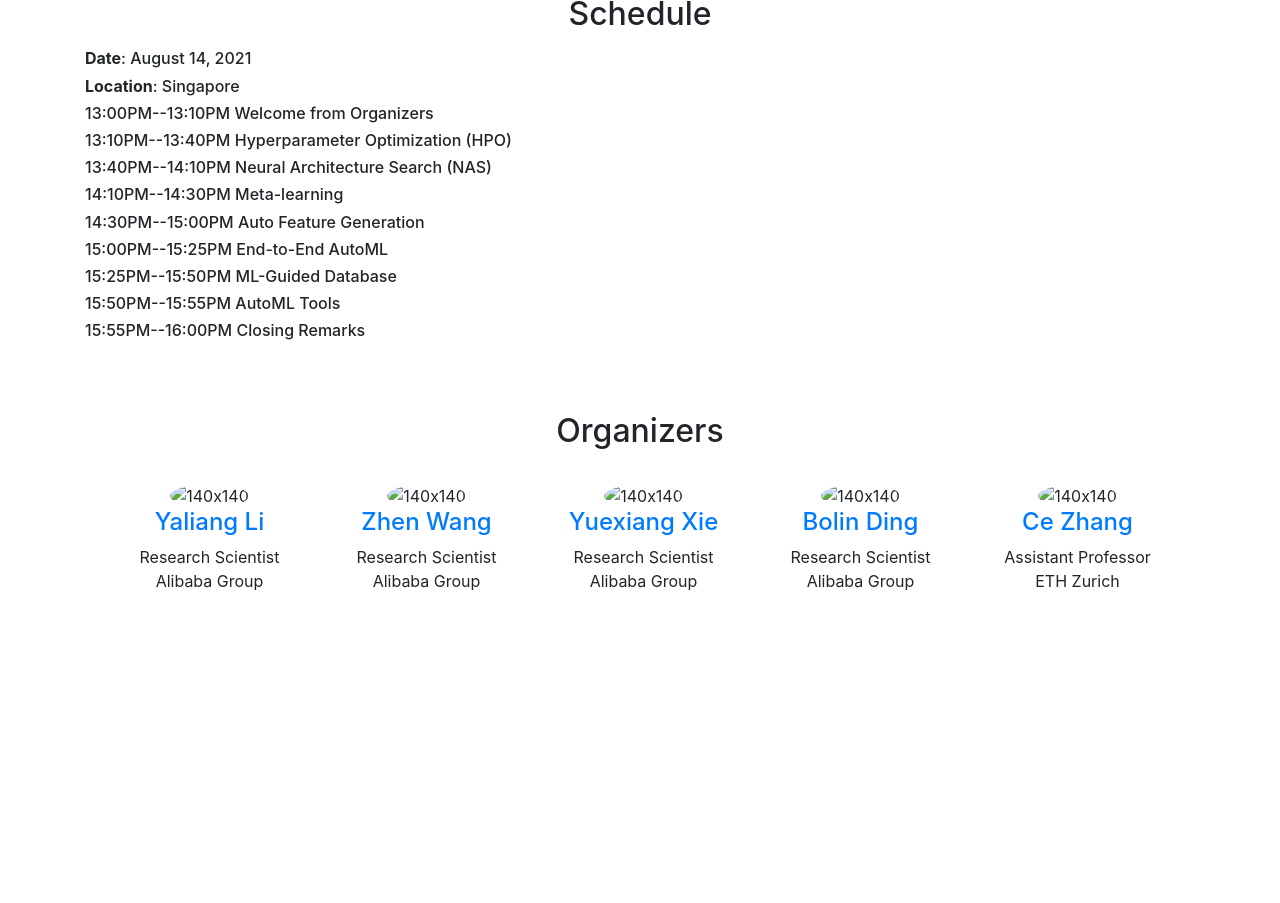
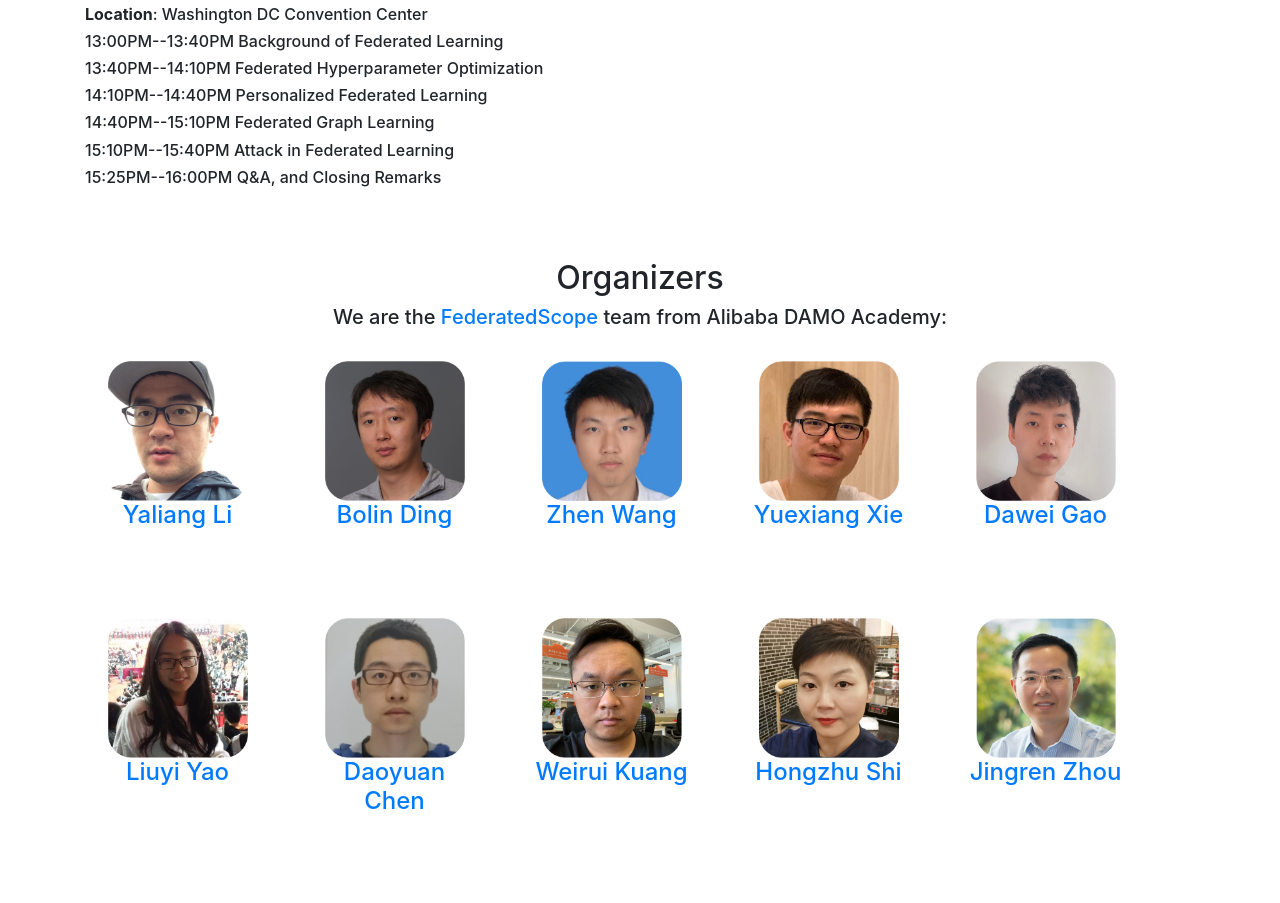
Before and after one commit to joneswong/KDD22FLTutorial, a plain HTML site: page index.html in a window 1280 px wide. Shown: the part 749-1652 px from the top of the page. Before the commit the page ends 1439 px from the top, so only its background shows below. Drawn offline with nearby package versions, Linux system fonts and the light colour scheme.

Commit message:
first version

```diff
--- a/index.html
+++ b/index.html
@@ -5,7 +5,7 @@
   <meta charset="utf-8">
   <meta http-equiv="X-UA-Compatible" content="IE=edge">
   <meta name="viewport" content="width=device-width, initial-scale=1.0">
-  <title>AutoML: A Perspective where Industry Meets Academy</title>
+  <title>A Practical Introduction to Federated Learning</title>
   <!-- Bootstrap -->
   <link rel="stylesheet" href="https://maxcdn.bootstrapcdn.com/bootstrap/4.0.0/css/bootstrap.min.css" integrity="sha384-Gn5384xqQ1aoWXA+058RXPxPg6fy4IWvTNh0E263XmFcJlSAwiGgFAW/dAiS6JXm" crossorigin="anonymous">
   <script src="https://maxcdn.bootstrapcdn.com/bootstrap/4.0.0/js/bootstrap.min.js" integrity="sha384-JZR6Spejh4U02d8jOt6vLEHfe/JQGiRRSQQxSfFWpi1MquVdAyjUar5+76PVCmYl" crossorigin="anonymous"></script>
@@ -13,7 +13,7 @@
 
 <body>
 <nav class="navbar navbar-expand-lg navbar-light bg-light">
-      <a class="navbar-brand" href="#">KDD-21 Tutorial</a>
+      <a class="navbar-brand" href="#">KDD 2022 Hands-on Tutorial</a>
       <button class="navbar-toggler" type="button" data-toggle="collapse" data-target="#navbarSupportedContent" aria-controls="navbarSupportedContent" aria-expanded="false" aria-label="Toggle navigation"> <span class="navbar-toggler-icon"></span> </button>
       <div class="collapse navbar-collapse" id="navbarSupportedContent">
         <ul class="navbar-nav mr-auto">
@@ -28,10 +28,10 @@
         <div class="container">
           <div class="row">
             <div class="col-10 col-lg-12">
-              <h2 class="text-center">KDD-21 Tutorial</h2>
-              <h1 class="text-center"><strong>AutoML: A Perspective where Industry Meets Academy</strong></h1>
-              <h4 class="text-center"><em><strong>Date & Time</strong></em>: 13:00 pm - 16:00 pm, August 14, 2021</h4>
-              <h4 class="text-center"><em><b>Location</b></em>: Singapore</h4>
+              <h2 class="text-center">KDD 2022 Hands-on Tutorial</h2>
+              <h1 class="text-center"><strong>A Practical Introduction to Federated Learning</strong></h1>
+              <h4 class="text-center"><em><strong>Date & Time</strong></em>: August 16, 2022</h4>
+              <h4 class="text-center"><em><b>Location</b></em>: Washington DC Convention Center</h4>
             </div>
           </div>
         </div>
@@ -39,8 +39,9 @@
 	  <div class="container">
 	  <div class="row">
           <div class="col-sm-6 col-lg-12">
-	  <p class="text-justify">Machine learning methods have been adopted for various real-world applications, ranging from social networks, online image/video-sharing platforms, and e-commerce to education, healthcare, etc. However, several components of machine learning methods, including data representation, hyperparameter and model architecture, can largely affect their performance in practice. Moreover, the explosions of data scale and model size make the optimization of these components more and more time-consuming for machine learning developers. To tackle these challenges, Automated Machine Learning (AutoML) aims to automate the process of applying machine learning methods to solve real-world application tasks, reducing the time of tuning machine learning methods while maintaining good performance. In this tutorial, we will introduce the main research topics of AutoML, including Hyperparameter Optimization, Neural Architecture Search and Meta-Learning. Two emerging topics of AutoML, DNN-based Feature Generation and Machine Learning Guided Database, will also be discussed as they are important components for real-world applications. For each topic, we will motivate it with examples from industry, illustrate the state-of-the-art methods, and discuss their pros and cons from both perspectives of industry and academy. We will also discuss some future research directions based on our experience from industry and the trends in academy.</p>
-	  <p><h5>Tutorial Slides</h5>	<a href="materials/slides.pdf" target="_blank"><b>slides.pdf</b></a> </p>
+	  <p class="text-justify">As Internet users attach importance to their own privacy, and a number of laws and regulations go into effect in most countries, Internet products need to provide users with privacy protection. As one of the feasible solutions to provide such privacy protection, federated learning has rapidly gained popularity in both academia and industry in recent years. In this tutorial, we will start off with some real-world tasks to illustrate the topic of federated learning, and cover some basic concepts and important scenarios including cross-device and cross-silo settings. Along with it, we will give several demonstrations with popular federated learning frameworks. We will also show how to do the automatic hyperparameter tuning with federated learning to significantly save their efforts in practice. Then we dive into three parallel hot topics, Personalized Federated Learning, Federated Graph Learning, and Attack in Federated Learning. For each of them, we will motivate it with real-world applications, illustrate the state-of-the-art methods, and discuss their pros and cons using concrete examples. As the last part, we will point out some future research directions.
+</p>
+	  <p><h5>Tutorial Slides</h5> will be uploaded soon.</p>
 	</div>
     </div>
 	</div>
@@ -56,17 +57,14 @@
         </div>
         <div class="row">
           <div class="col-sm-6 col-lg-12" style="margin-bottom: 3em;">
-			<h6 class="text-left"><b>Date</b>: August 14, 2021</h6>
-			<h6 class="text-left"><b>Location</b>: Singapore</h6>
-                        <h6 class="text-left">13:00PM--13:10PM Welcome from Organizers</h6>
-			<h6 class="text-left">13:10PM--13:40PM Hyperparameter Optimization (HPO)</h6>
-			<h6 class="text-left">13:40PM--14:10PM Neural Architecture Search (NAS)</h6>
-			<h6 class="text-left">14:10PM--14:30PM Meta-learning</h6>
-			<h6 class="text-left">14:30PM--15:00PM Auto Feature Generation</h6>
-			<h6 class="text-left">15:00PM--15:25PM End-to-End AutoML</h6>
-			<h6 class="text-left">15:25PM--15:50PM ML-Guided Database</h6>
-			<h6 class="text-left">15:50PM--15:55PM AutoML Tools</h6>
-			<h6 class="text-left">15:55PM--16:00PM Closing Remarks</h6>
+			<h6 class="text-left"><b>Date</b>: August 16, 2022</h6>
+			<h6 class="text-left"><b>Location</b>: Washington DC Convention Center</h6>
+			<h6 class="text-left">13:00PM--13:40PM Background of Federated Learning</h6>
+			<h6 class="text-left">13:40PM--14:10PM Federated Hyperparameter Optimization</h6>
+			<h6 class="text-left">14:10PM--14:40PM Personalized Federated Learning</h6>
+			<h6 class="text-left">14:40PM--15:10PM Federated Graph Learning</h6>
+			<h6 class="text-left">15:10PM--15:40PM Attack in Federated Learning</h6>
+			<h6 class="text-left">15:25PM--16:00PM Q&A, and Closing Remarks</h6>
             <p> </p>
           </div>
 		</div>
@@ -76,40 +74,54 @@
         <div class="row">
           <div class="col-lg-12 mb-4 mt-2 text-center">
             <h2><a id="Organizers">Organizers</a></h2>
+            <h5>We are the <a href="https://federatedscope.io/" target="_blank">FederatedScope</a> team from Alibaba DAMO Academy:</h5>
           </div>
         </div>
       <div class="container ">
-  <div class="row">
-          <div class="col-md-6 col-sm-12 text-center col-lg-2" style="margin-bottom: 5em; margin-right: 2em; margin-left: 2em;">
-            <img class="rounded-circle" alt="140x140" style="width: 140px; height: 140px;" src="materials/yaliang.png" data-holder-rendered="true">
-			  <h4><a href="https://sites.google.com/site/yaliangli/" target="_blank">Yaliang Li</a></h4>
-            <p>Research Scientist<br>Alibaba Group</p>
+        <div class="row">
+          <div class="col-md-6 col-sm-12 text-center col-lg-2" style="margin-bottom: 5em; margin-right: 2em;">
+            <img alt="140x140" style="width: 140px; height: 140px;" src="materials/yaliang.png" data-holder-rendered="true">
+            <h4><a href="https://sites.google.com/site/yaliangli/" target="_blank">Yaliang Li</a></h4>
+          </div>
+          <div class="col-md-6 col-sm-12 text-center col-lg-2" style="margin-bottom: 5em; margin-right: 2em;">
+            <img alt="140x140" style="width: 140px; height: 140px;" src="materials/bolin.png" data-holder-rendered="true">
+            <h4><a href="https://www.bolin-ding.com/index.html" target="_blank">Bolin Ding</a></h4>
           </div>
 	  <div class="col-md-6 col-sm-12 text-center col-lg-2" style="margin-bottom: 5em; margin-right: 2em;">
-            <img class="rounded-circle" alt="140x140" style="width: 140px; height: 140px;" src="materials/zhen.png" data-holder-rendered="true">
+            <img alt="140x140" style="width: 140px; height: 140px;" src="materials/zhen.png" data-holder-rendered="true">
 		<h4><a href="https://joneswong.github.io/about/" target="_blank">Zhen Wang</a></h4>
-            <p>Research Scientist<br>Alibaba Group</p>
           </div>
-    <div class="col-md-6 col-sm-12 text-center col-lg-2" style="margin-bottom: 5em; margin-right: 2em;">
-            <img class="rounded-circle" alt="140x140" style="width: 140px; height: 140px;" src="materials/yuexiang.png" data-holder-rendered="true">
+          <div class="col-md-6 col-sm-12 text-center col-lg-2" style="margin-bottom: 5em; margin-right: 2em;">
+            <img alt="140x140" style="width: 140px; height: 140px;" src="materials/yuexiang.png" data-holder-rendered="true">
 		<h4><a href="https://xieyxclack.github.io/" target="_blank">Yuexiang Xie</a></h4>
-            <p>Research Scientist<br>Alibaba Group</p>
           </div>
-    <div class="col-md-6 col-sm-12 text-center col-lg-2" style="margin-bottom: 5em; margin-right: 2em;">
-            <img class="rounded-circle" alt="140x140" style="width: 140px; height: 140px;" src="materials/bolin.png" data-holder-rendered="true">
-            <h4><a href="https://www.bolin-ding.com/index.html" target="_blank">Bolin Ding</a></h4>
-            <p>Research Scientist<br>Alibaba Group</p>
+          <div class="col-md-6 col-sm-12 text-center col-lg-2" style="margin-bottom: 5em; margin-right: 2em;">
+            <img alt="140x140" style="width: 140px; height: 140px;" src="materials/dawei.png" data-holder-rendered="true">
+		<h4><a href="https://hufudb.com/personal_pages/dawei.html" target="_blank">Dawei Gao</a></h4>
           </div>
-    <div class="col-md-6 col-sm-12 text-center col-lg-2" style="margin-bottom: 5em">
-            <img class="rounded-circle" alt="140x140" style="width: 140px; height: 140px;" src="materials/ce.png" data-holder-rendered="true">
-            <h4><a href="https://ds3lab.inf.ethz.ch/members/ce-zhang.html" target="_blank">Ce Zhang</a></h4>
-            <p>Assistant Professor<br>ETH Zurich</p>
+
+          <div class="col-md-6 col-sm-12 text-center col-lg-2" style="margin-bottom: 5em; margin-right: 2em;">
+            <img alt="140x140" style="width: 140px; height: 140px;" src="materials/liuyi.png" data-holder-rendered="true">
+		<h4><a href="" target="_blank">Liuyi Yao</a></h4>
+          </div>
+          <div class="col-md-6 col-sm-12 text-center col-lg-2" style="margin-bottom: 5em; margin-right: 2em;">
+            <img alt="140x140" style="width: 140px; height: 140px;" src="materials/daoyuan.png" data-holder-rendered="true">
+		<h4><a href="" target="_blank">Daoyuan Chen</a></h4>
+          </div>
+          <div class="col-md-6 col-sm-12 text-center col-lg-2" style="margin-bottom: 5em; margin-right: 2em;">
+            <img alt="140x140" style="width: 140px; height: 140px;" src="materials/weirui.png" data-holder-rendered="true">
+		<h4><a href="https://weiruikuang.com/" target="_blank">Weirui Kuang</a></h4>
+          </div>
+                    <div class="col-md-6 col-sm-12 text-center col-lg-2" style="margin-bottom: 5em; margin-right: 2em;">
+            <img alt="140x140" style="width: 140px; height: 140px;" src="materials/hongzhu.png" data-holder-rendered="true">
+            <h4><a href="" target="_blank">Hongzhu Shi</a></h4>
+          </div>
+          <div class="col-md-6 col-sm-12 text-center col-lg-2" style="margin-bottom: 5em; margin-right: 2em;">
+            <img alt="140x140" style="width: 140px; height: 140px;" src="materials/jingren.png" data-holder-rendered="true">
+            <h4><a href="" target="_blank">Jingren Zhou</a></h4>
           </div>
         </div>
-
-  <div>
-        <div> </div>
-</div>
+      </div>
 
     </section>
     <div class="container"> </div>
```
Also changed, not shown: materials/Yuexiang.png (added), materials/bolin.png (added), materials/daoyuan.png (added), materials/dawei.png (added), materials/hongzhu.png (added), materials/jingren.png (added), materials/liuyi.png (added), materials/weirui.png (added), materials/yaliang.png (added), materials/zhen.png (added), 1 other file.
